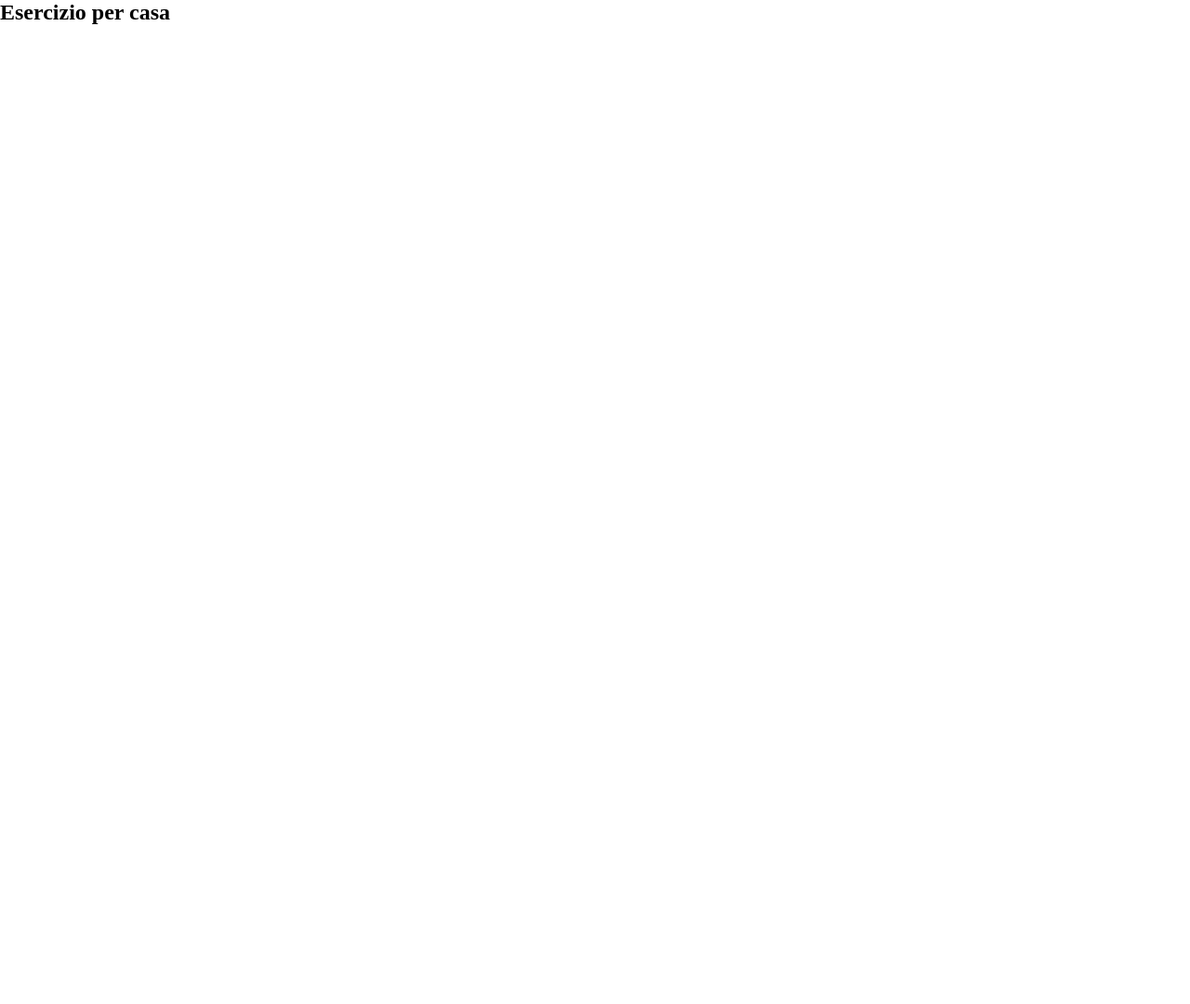
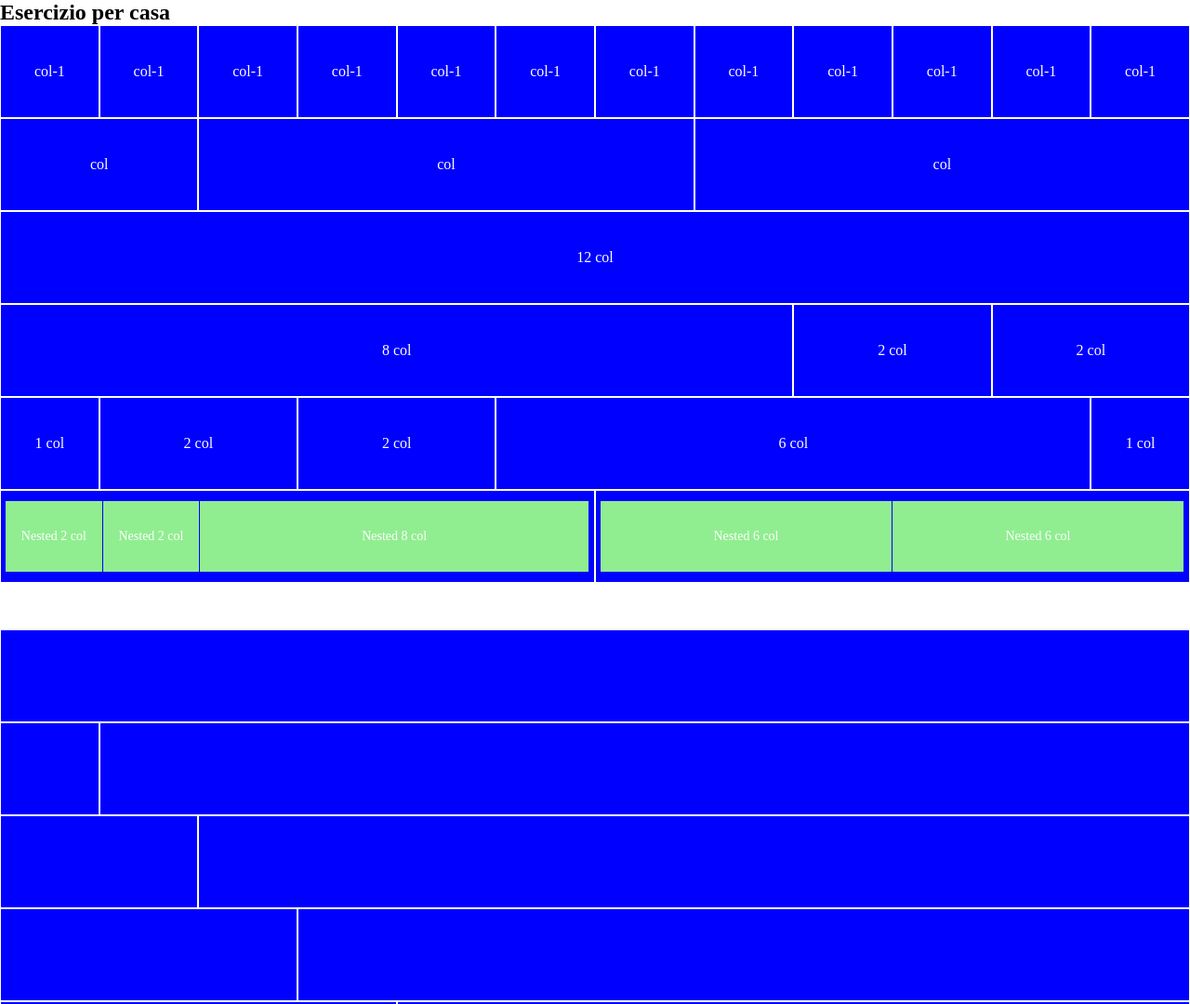
Before and after one commit to SimoneDUrso/html-css-12bool, a plain HTML site: page index.html in a window 1280 px wide. Shown: the top 1080 px of the page at 93% size. Before the commit the page ends 800 px from the top, so only its background shows below. Drawn offline with Linux system fonts and the light colour scheme.

Commit message:
[UPD] Completed first and 2nd container

```diff
--- a/css/style.css
+++ b/css/style.css
@@ -12,4 +12,37 @@
 .row {
     display: flex;
     flex-wrap: wrap;
+    width: 100%;
 }
+
+.content {
+    background-color: blue;
+    height: 100px;
+    border: 1px solid white;
+    display: flex;
+    justify-content: center;
+    align-items: center;
+    color: white;
+}
+
+.inner-content {
+    background-color: lightgreen;
+    margin-right: 1px;
+    display: flex;
+    justify-content: center;
+    align-items: center;
+    color: white;
+    font-size: 14px;
+}
+
+.pd-30-10 {
+    padding: 30px 10px;
+}
+
+.pd-5 {
+    padding: 5px;
+}
+
+.mg-top-bottom-50 {
+    margin: 50px 0px;
+}
--- a/index.html
+++ b/index.html
@@ -13,20 +13,194 @@
     <div class="container">
         <h2>Esercizio per casa</h2>
         <div class="row">
-            <div class="col-1"></div>
-            <div class="col-1"></div>
-            <div class="col-1"></div>
-            <div class="col-1"></div>
-            <div class="col-1"></div>
-            <div class="col-1"></div>
-            <div class="col-1"></div>
-            <div class="col-1"></div>
-            <div class="col-1"></div>
-            <div class="col-1"></div>
-            <div class="col-1"></div>
-            <div class="col-1"></div>
+            <div class="col-12 col-lg-1">
+                <div class="content">col-1</div>
+            </div>
+            <div class="col-12 col-lg-1">
+                <div class="content">col-1</div>
+            </div>
+            <div class="col-12 col-lg-1">
+                <div class="content">col-1</div>
+            </div>
+            <div class="col-12 col-lg-1">
+                <div class="content">col-1</div>
+            </div>
+            <div class="col-12 col-lg-1">
+                <div class="content">col-1</div>
+            </div>
+            <div class="col-12 col-lg-1">
+                <div class="content">col-1</div>
+            </div>
+            <div class="col-12 col-lg-1">
+                <div class="content">col-1</div>
+            </div>
+            <div class="col-12 col-lg-1">
+                <div class="content">col-1</div>
+            </div>
+            <div class="col-12 col-lg-1">
+                <div class="content">col-1</div>
+            </div>
+            <div class="col-12 col-lg-1">
+                <div class="content">col-1</div>
+            </div>
+            <div class="col-12 col-lg-1">
+                <div class="content">col-1</div>
+            </div>
+            <div class="col-12 col-lg-1">
+                <div class="content">col-1</div>
+            </div>
+        </div>
+
+        <div class="row">
+            <div class="col-12 col-lg-2">
+                <div class="content">col</div>
+            </div>
+            <div class="col-12 col-lg-5">
+                <div class="content">col</div>
+            </div>
+            <div class="col-12 col-lg-5">
+                <div class="content">col</div>
+            </div>
+        </div>
+
+        <div class="row">
+            <div class="col-12">
+                <div class="content">12 col</div>
+            </div>
+        </div>
+
+        <div class="row">
+            <div class="col-12 col-lg-8">
+                <div class="content">8 col</div>
+            </div>
+            <div class="col-12 col-lg-2">
+                <div class="content">2 col</div>
+            </div>
+            <div class="col-12 col-lg-2">
+                <div class="content">2 col</div>
+            </div>
+        </div>
+
+        <div class="row">
+            <div class="col-12 col-lg-1">
+                <div class="content">1 col</div>
+            </div>
+            <div class="col-12 col-lg-2">
+                <div class="content">2 col</div>
+            </div>
+            <div class="col-12 col-lg-2">
+                <div class="content">2 col</div>
+            </div>
+            <div class="col-12 col-lg-6">
+                <div class="content">6 col</div>
+            </div>
+            <div class="col-12 col-lg-1">
+                <div class="content">1 col</div>
+            </div>
+        </div>
+
+        <div class="row">
+            <div class="col-12 col-lg-6">
+                <div class="content">
+                    <div class="row pd-5">
+                        <div class="col-12 col-lg-2">
+                            <div class="inner-content pd-30-10">Nested 2 col</div>
+                        </div>
+                        <div class="col-12 col-lg-2">
+                            <div class="inner-content pd-30-10">Nested 2 col</div>
+                        </div>
+                        <div class="col-12 col-lg-8">
+                            <div class="inner-content pd-30-10">Nested 8 col</div>
+                        </div>
+                    </div>
+                </div>
+
+            </div>
+
+            <div class="col-12 col-lg-6">
+                <div class="content">
+                    <div class="row pd-5">
+                        <div class="col-12 col-lg-6">
+                            <div class="inner-content pd-30-10">Nested 6 col</div>
+                        </div>
+                        <div class="col-12 col-lg-6">
+                            <div class="inner-content pd-30-10">Nested 6 col</div>
+                        </div>
+                    </div>
+                </div>
+            </div>
         </div>
     </div>
+
+    <div class="container mg-top-bottom-50">
+        <div class="row">
+            <div class="col-12">
+                <div class="content"></div>
+            </div>
+        </div>
+
+        <div class="row">
+            <div class="col-12 col-lg-1">
+                <div class="content"></div>
+            </div>
+
+            <div class="col-12 col-lg-11">
+                <div class="content"></div>
+            </div>
+        </div>
+
+        <div class="row">
+            <div class="col-12 col-lg-2">
+                <div class="content"></div>
+            </div>
+
+            <div class="col-12 col-lg-10">
+                <div class="content"></div>
+            </div>
+        </div>
+
+        <div class="row">
+            <div class="col-12 col-lg-3">
+                <div class="content"></div>
+            </div>
+
+            <div class="col-12 col-lg-9">
+                <div class="content"></div>
+            </div>
+        </div>
+
+        <div class="row">
+            <div class="col-12 col-lg-4">
+                <div class="content"></div>
+            </div>
+
+            <div class="col-12 col-lg-8">
+                <div class="content"></div>
+            </div>
+        </div>
+
+        <div class="row">
+            <div class="col-12 col-lg-5">
+                <div class="content"></div>
+            </div>
+
+            <div class="col-12 col-lg-7">
+                <div class="content"></div>
+            </div>
+        </div>
+
+        <div class="row">
+            <div class="col-12 col-lg-6">
+                <div class="content"></div>
+            </div>
+
+            <div class="col-12 col-lg-6">
+                <div class="content"></div>
+            </div>
+        </div>
+    </div>
+
+    <h2>Offset</h2>
 </body>
 
 </html>
```
